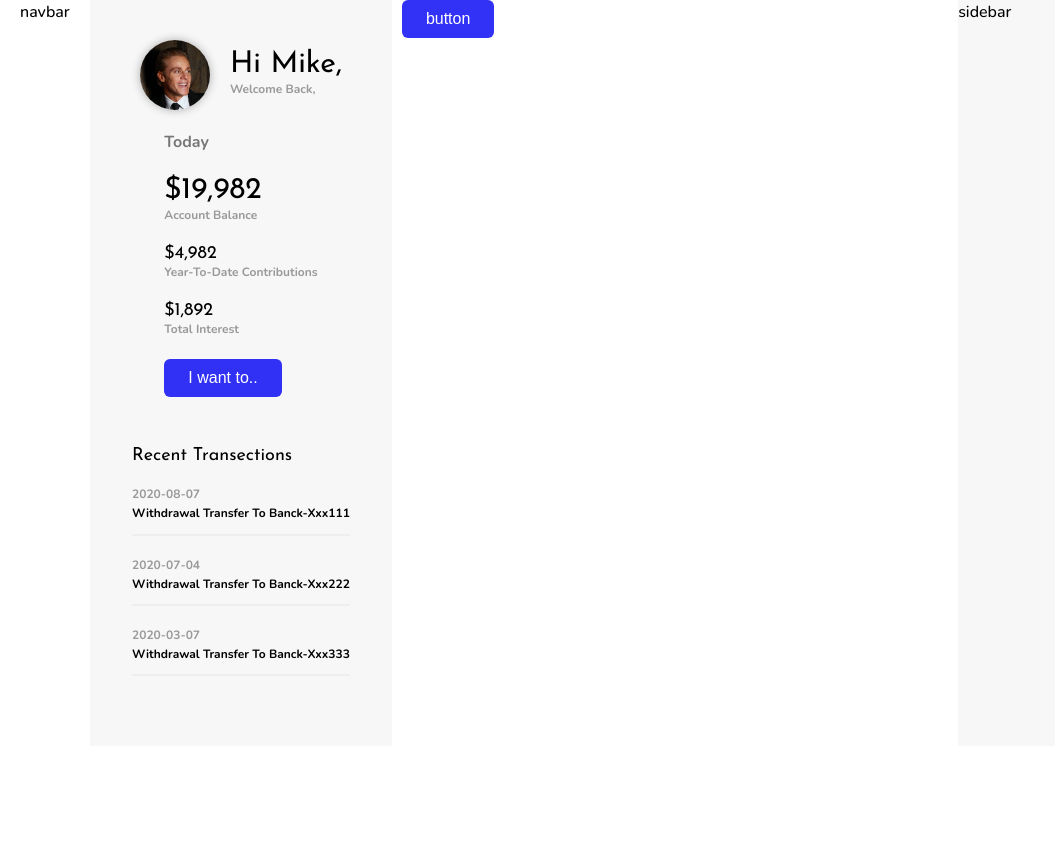
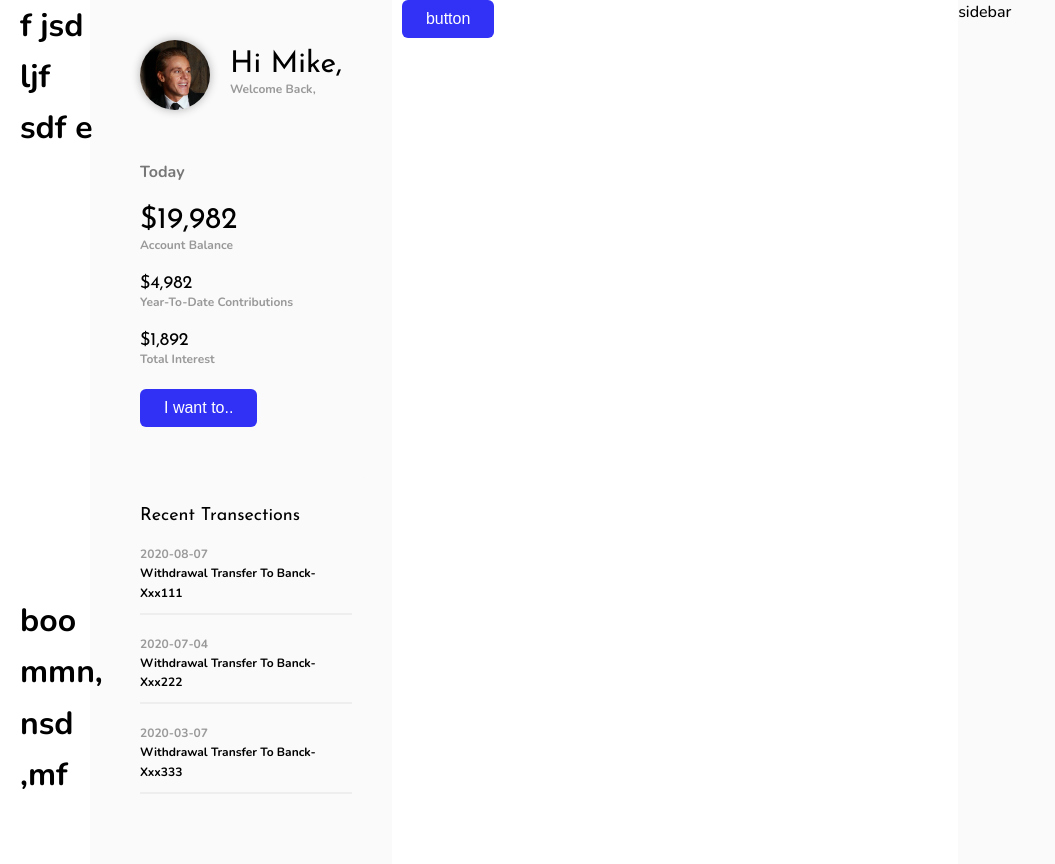
Before and after one commit to Er-Rahul-Tiwari/newDashboard, a PHP site: page / in a window 1280 px wide. Shown: the whole page, without its empty margins (0-1055 px from the left). Before the commit the page ends 676 px from the top, so only its background shows below. Run offline with PHP 8.4, Linux system fonts and the light colour scheme.

Commit message:
--- Auto-Git Commit ---

```diff
--- a/css/style.css
+++ b/css/style.css
@@ -76,23 +76,38 @@ body {
     cursor: pointer; }
 
 .navbar {
-  grid-column: sidebar-start / sidebar-end; }
+  grid-column: sidebar-start / sidebar-end;
+  display: grid;
+  grid-template-rows: 2fr 1fr;
+  grid-row: 1 / -1;
+  height: 100vh;
+  position: sticky;
+  top: 0; }
+  .navbar__top {
+    display: grid;
+    align-content: start;
+    justify-items: center; }
+  .navbar__bottom {
+    display: grid;
+    justify-items: center;
+    align-content: end; }
 
 .profiles {
-  background-color: #f7f7f7;
+  background-color: #fafafa;
   grid-column: full-start/ col-end 2;
   display: grid;
-  justify-items: center;
   grid-row-gap: 2rem;
-  padding: 4rem 0; }
+  padding: 4rem 2rem 4rem 3rem; }
   @media only screen and (max-width: 37.5em) {
     .profiles {
-      background-color: #fff; } }
+      background-color: #fff;
+      justify-items: center; } }
 
 .profile__story {
   display: grid;
   grid-template-columns: min-content 1fr;
   grid-gap: 2rem;
+  padding: 0 2rem;
   align-items: center;
   justify-items: start; }
 
@@ -109,10 +124,11 @@ body {
 
 .profile__revenue {
   display: grid;
+  justify-content: start;
   justify-items: start;
   grid-row-gap: 2rem;
-  padding: 3rem -2rem;
-  background-color: #f7f7f7; }
+  padding: 3rem 2rem;
+  background-color: #fafafa; }
 
 .profile__today {
   font-size: 1.6rem;
@@ -128,7 +144,7 @@ body {
       grid-column-gap: 1rem; } }
 
 .profile__transection {
-  background-color: #f7f7f7;
+  background-color: #fafafa;
   padding: 3rem 2rem;
   display: grid;
   grid-gap: 2rem;
@@ -143,5 +159,5 @@ body {
   grid-column: col-start 3/ col-end 5; }
 
 .sidebars {
-  background-color: #f7f7f7;
+  background-color: #fafafa;
   grid-column: col-end 6/ full-end; }
--- a/index.html
+++ b/index.html
@@ -13,9 +13,18 @@
 </head>
 
 <body class='container'>
+
+
     <div class='navbar'>
-        navbar
+    <div class='navbar__top'>
+        <h1>f jsd ljf sdf e</h1>
     </div>
+    <div class='navbar__bottom'>
+        <h1>boo mmn, nsd ,mf</h1>
+    </div>
+    </div>
+
+
     <div class='profiles'>
         <div class='profile__story'>
             <img class='profile__img' src='./img/avtar.jpeg'>
--- a/sass/_navbar.scss
+++ b/sass/_navbar.scss
@@ -1,3 +1,21 @@
 .navbar{
     grid-column: sidebar-start / sidebar-end;
+
+    display: grid;
+    grid-template-rows: 2fr 1fr;
+    grid-row: 1 / -1;
+    height: 100vh;
+    position: sticky;
+    top: 0;
+
+    &__top{
+        display: grid;
+        align-content: start;
+        justify-items: center;
+    }
+    &__bottom{
+        display: grid;
+        justify-items: center;
+        align-content: end;
+    }
 }
--- a/sass/_profile.scss
+++ b/sass/_profile.scss
@@ -1,14 +1,14 @@
 .profiles {
-    background-color: $color-f7;
+    background-color: $color-fa;
     grid-column: full-start/ col-end 2;
 
     display: grid;
-    justify-items: center;
     grid-row-gap: 2rem;
-    padding: 4rem 0;
+    padding: 4rem 2rem 4rem 3rem;
 
     @media only screen and (max-width: $bp-small){
         background-color: $color-white;
+        justify-items: center;
     }
 }
 
@@ -17,6 +17,7 @@
         display: grid;
         grid-template-columns: min-content 1fr;
         grid-gap: 2rem;
+        padding: 0 2rem;
 
         align-items: center;
         justify-items: start;
@@ -35,10 +36,11 @@
     &__name {}
     &__revenue{
         display: grid;
+        justify-content: start;
         justify-items: start;
         grid-row-gap: 2rem;
-        padding: 3rem -2rem;
-        background-color: $color-f7;
+        padding: 3rem 2rem;
+        background-color: $color-fa;
         @extend %border__radius-1;
 }
     &__today{
@@ -56,7 +58,7 @@
         }
     }
     &__transection{
-        background-color: $color-f7;
+        background-color: $color-fa;
         padding: 3rem 2rem;
         display: grid;
         grid-gap: 2rem;
--- a/sass/_sidebar.scss
+++ b/sass/_sidebar.scss
@@ -1,4 +1,4 @@
 .sidebars{
-    background-color: $color-f7;
+    background-color: $color-fa;
     grid-column: col-end 6/ full-end;
 }
--- a/sass/_typography.scss
+++ b/sass/_typography.scss
@@ -27,7 +27,7 @@ $color-777: #777;
 $color-999: #999;
 $color-aaa: #aaa;
 $color-eee: #eee;
-$color-f7: #f7f7f7;
+$color-fa: #fafafa;
 
 // UTILITIES
 $mb-small: 1rem !important;
@@ -39,7 +39,7 @@ $mt-large: 4rem !important;
 
 // FONT FAMILY
 $font-primary: 'Nunito', sans-serif;
-$font-display: 'Josefin Sans', sans-serif;
+$font-secondary: 'Josefin Sans', sans-serif;
 
 // BREAK POINT
 $bp-largest: 75em;
@@ -49,7 +49,7 @@ $bp-small: 37.5em;
 
 // HEADING
 %heading {
-    font-family: $font-display;
+    font-family: $font-secondary;
     font-weight: 400;
     line-height: 1
 }
```
